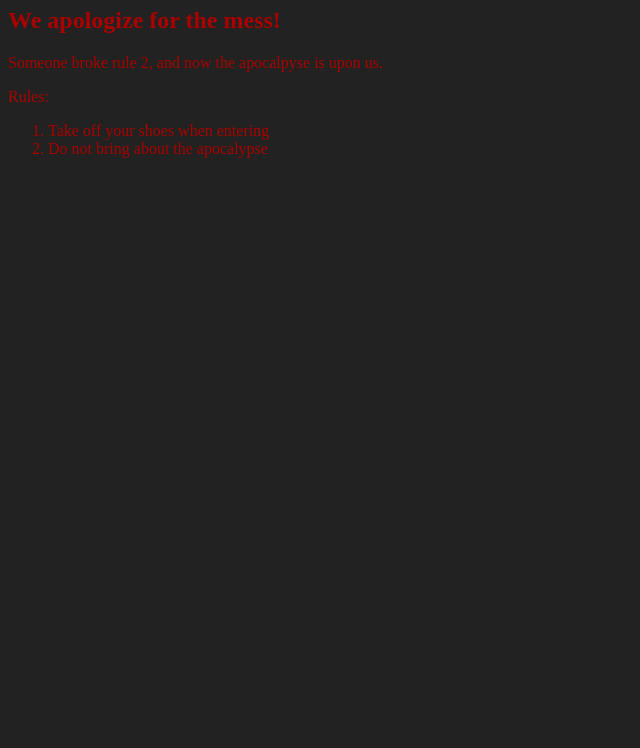
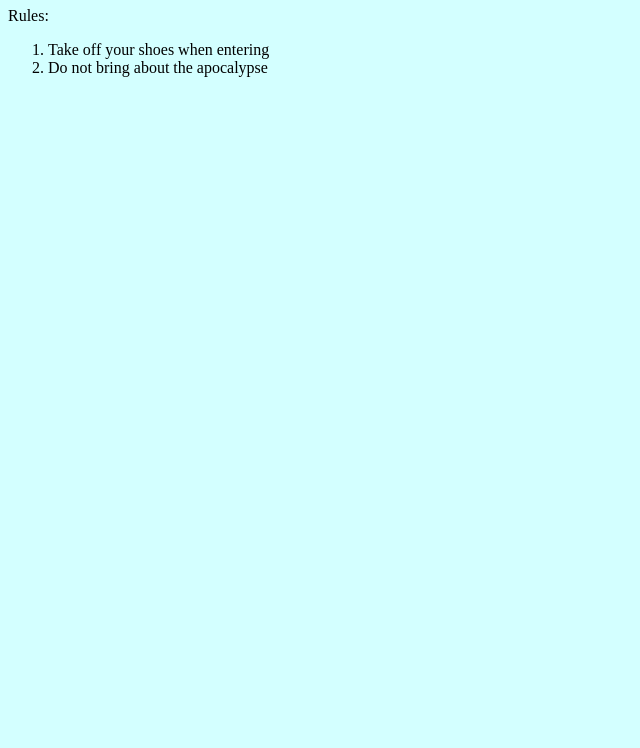
Before and after one commit to mbrky6/SDEV255-HTML-Lesson, a plain HTML site: page index.html in a window 1280 px wide. Shown: the part 73-821 px from the top of the page, without its empty margins (0-640 px from the left). Drawn offline with Linux system fonts and the light colour scheme.

Commit message:
Changed the background color to light blue; removed all traces of the apocalypse. -mbrky6

```diff
--- a/index.html
+++ b/index.html
@@ -11,9 +11,6 @@
 
 <body>
   <h1>Welcome to Mark Berkey's Website</h1>
-
-  <h2>We apologize for the mess!</h2>
-  <p>Someone broke rule 2, and now the apocalpyse is upon us.</p>
 
   <div>
     Rules:
--- a/style.css
+++ b/style.css
@@ -1,6 +1,4 @@
 html, body {
   height: 100%;
   width: 100%;
-  background-color: #222222;
-  color: #aa0000;
-}
+  background-color: #d3ffff;}
```
